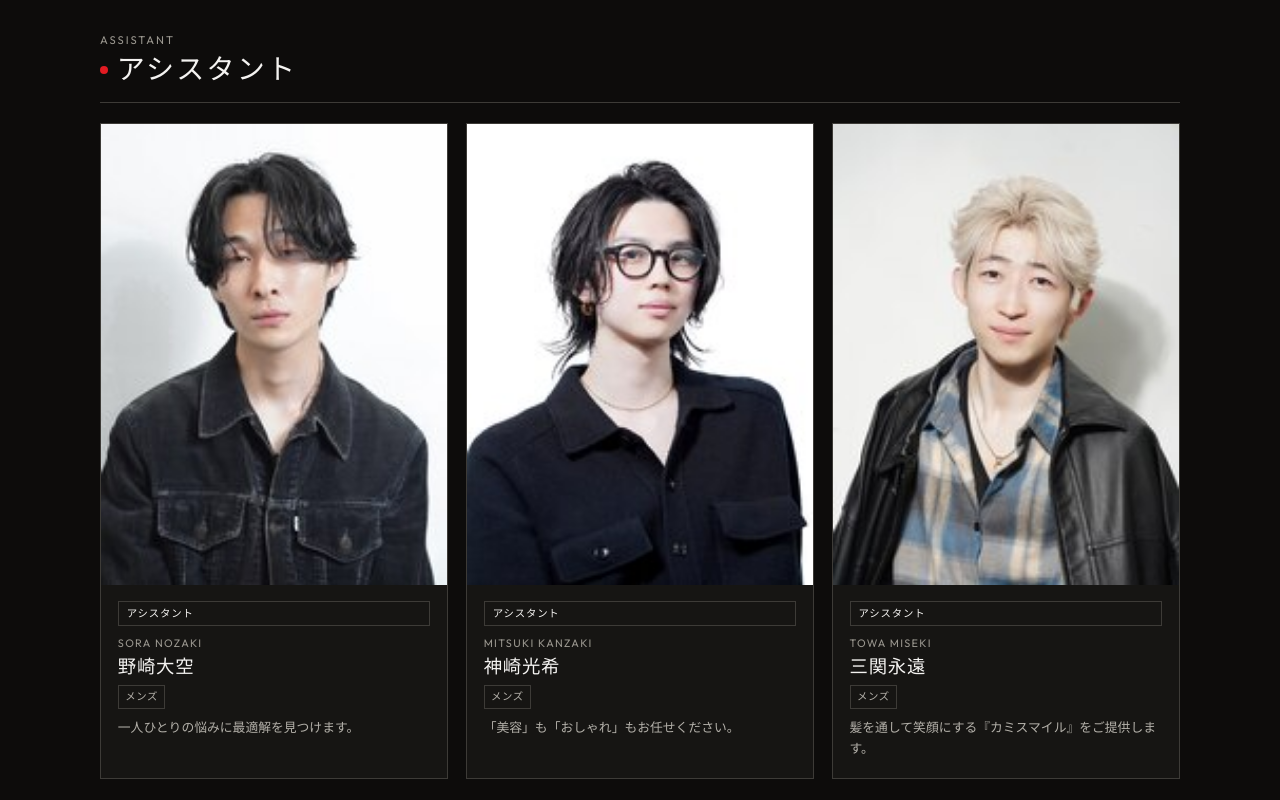
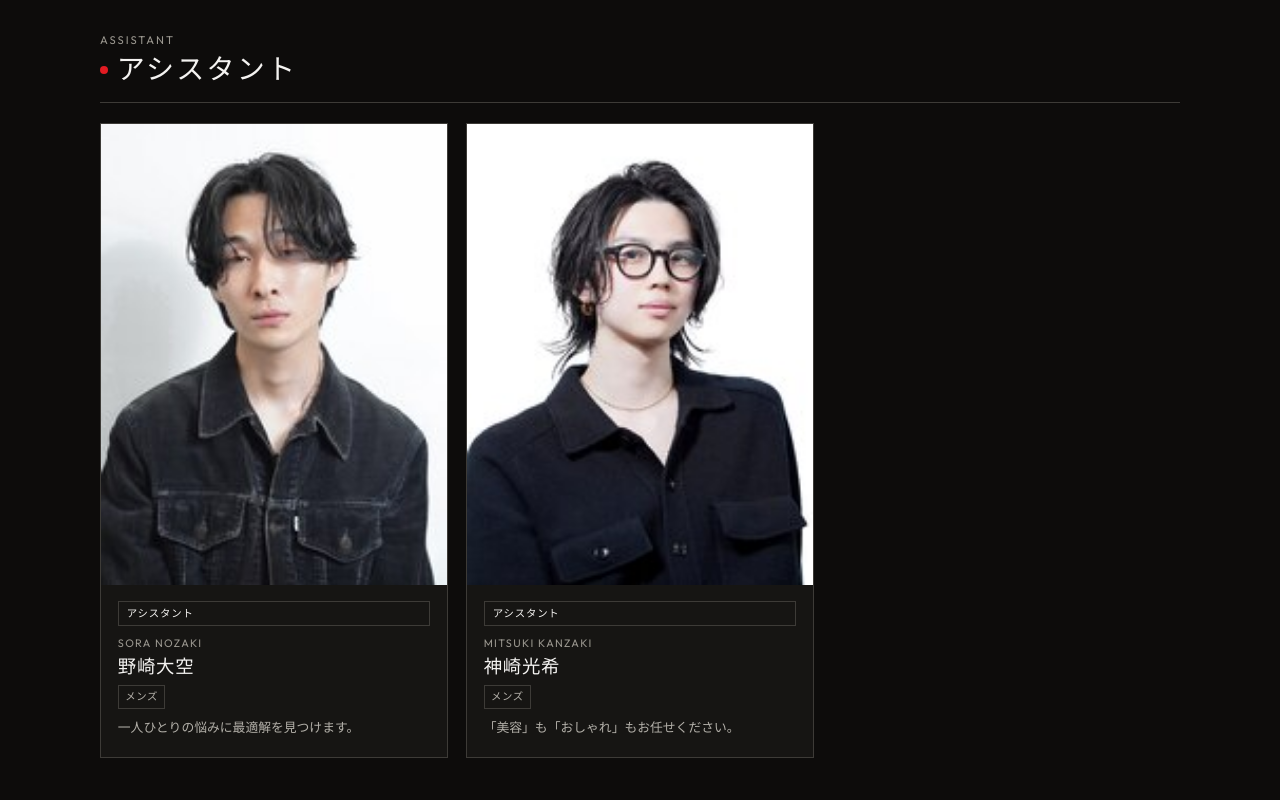
Before and after one commit to NaokiMM/alpha-corporate-site, a React (Vite) app: page /staff in a window 1280 px wide. Shown: the part 2160-2960 px from the top of the page. Built offline with nearby package versions, Linux system fonts and the light colour scheme.

Commit message:
スタッフ紹介と求人の声から三関永遠を外す。
Co-authored-by: Cursor <cursoragent@cursor.com>

```diff
--- a/src/components/Recruit.tsx
+++ b/src/components/Recruit.tsx
@@ -42,13 +42,6 @@ const STAFF_VOICES = [
     role: 'アシスタント',
     imageSrc: '/images/kanzaki-mitsuki.jpg',
     text: 'おしゃれを追うだけでなく、人と誠実に接する姿勢が土台になっている。その前提があるから、毎日のサロンワークにも緊張感とやりがいがあります。',
-  },
-  {
-    id: 'miseki-towa',
-    name: '三関永遠',
-    role: 'アシスタント',
-    imageSrc: '/images/miseki-towa.jpg',
-    text: 'お客様が帰られたあとの会話も含めて、チームで仕事をしている感覚があります。一人で抱え込まず、成長できる場所だと思います。',
   },
 ] as const
 
--- a/src/components/Staff.tsx
+++ b/src/components/Staff.tsx
@@ -68,16 +68,6 @@ const STAFF_MEMBERS: StaffMember[] = [
     imageAlt: 'アシスタント 神崎光希',
     tags: ['メンズ'],
     comment: '「美容」も「おしゃれ」もお任せください。',
-  },
-  {
-    id: 'miseki-towa',
-    name: '三関永遠',
-    nameEn: 'Towa Miseki',
-    role: 'アシスタント',
-    imageSrc: '/images/miseki-towa.jpg',
-    imageAlt: 'アシスタント 三関永遠',
-    tags: ['メンズ'],
-    comment: '髪を通して笑顔にする『カミスマイル』をご提供します。',
   },
 ]
 
```
